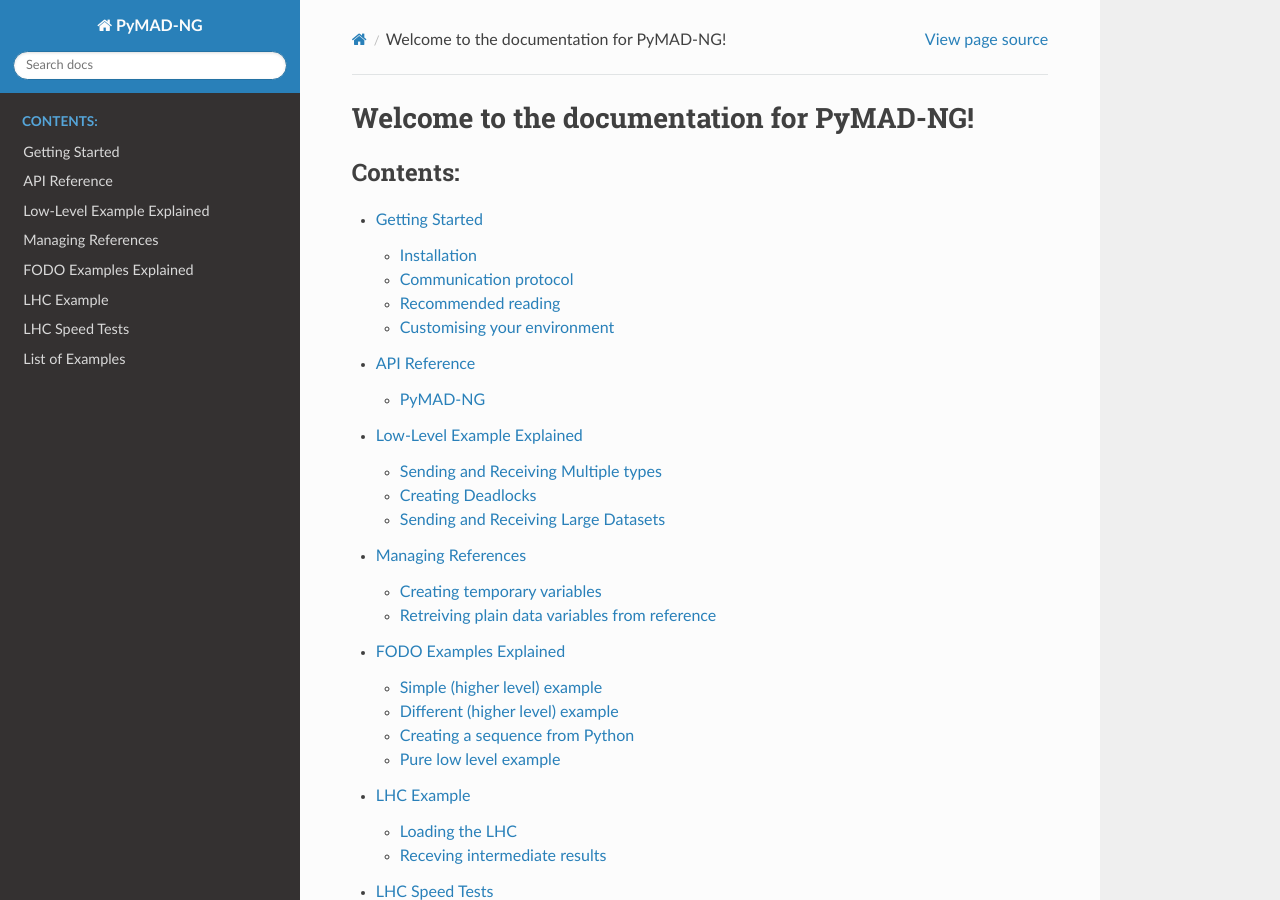
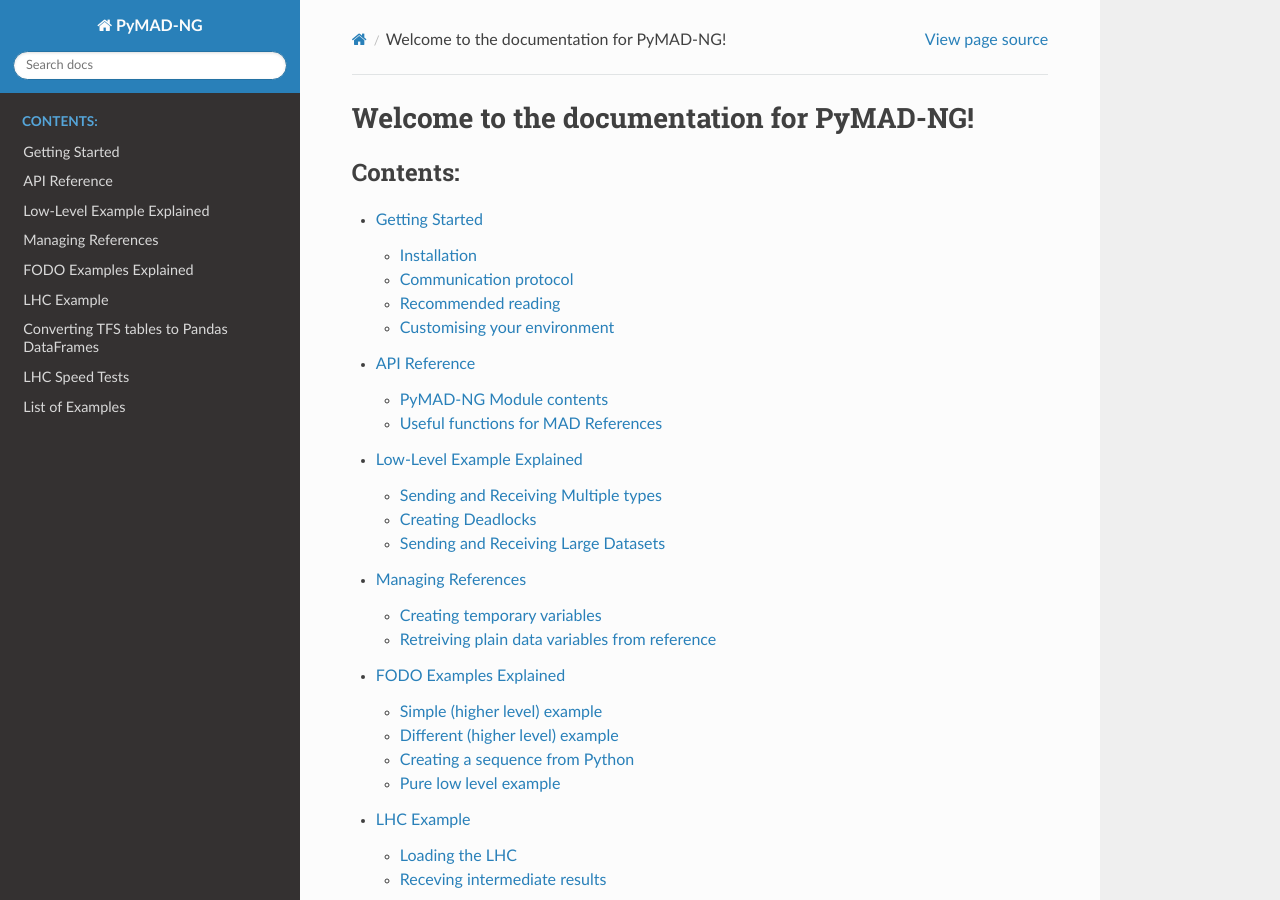
Before and after one commit to MethodicalAcceleratorDesign/MAD-NG.py, a Sphinx documentation site: the page built from docs/source/index.rst, in a window 1280 px wide and 900 px high. Built offline with Sphinx 7.4.7 and the Read the Docs theme 2.0.0, drawn with Linux system fonts in a browser that asks for light colours; some of the changed text lies outside the part shown.

Commit message:
Add documentation for dataframes

```diff
--- a/docs/source/index.rst
+++ b/docs/source/index.rst
@@ -16,6 +16,7 @@
    ex-managing-refs
    ex-fodo
    ex-lhc-couplingLocal
+   dataframes
    ex-recv-lhc
    examples
 
--- a/docs/source/modules.rst
+++ b/docs/source/modules.rst
@@ -1,7 +1,15 @@
 API Reference
 =============
 
-.. toctree::
-   :maxdepth: 4
+PyMAD-NG Module contents
+------------------------
 
-   pymadng
+.. automodule:: pymadng
+   :members:
+   :undoc-members:
+   :show-inheritance:
+
+Useful functions for MAD References
+-----------------------------------
+
+.. autofunction:: pymadng.madp_classes.madhl_obj.to_df
```
Also changed, not shown: docs/source/dataframes.rst (added, +12 -0 lines), docs/source/pymadng.rst (deleted, +0 -10 lines), 1 other file.
